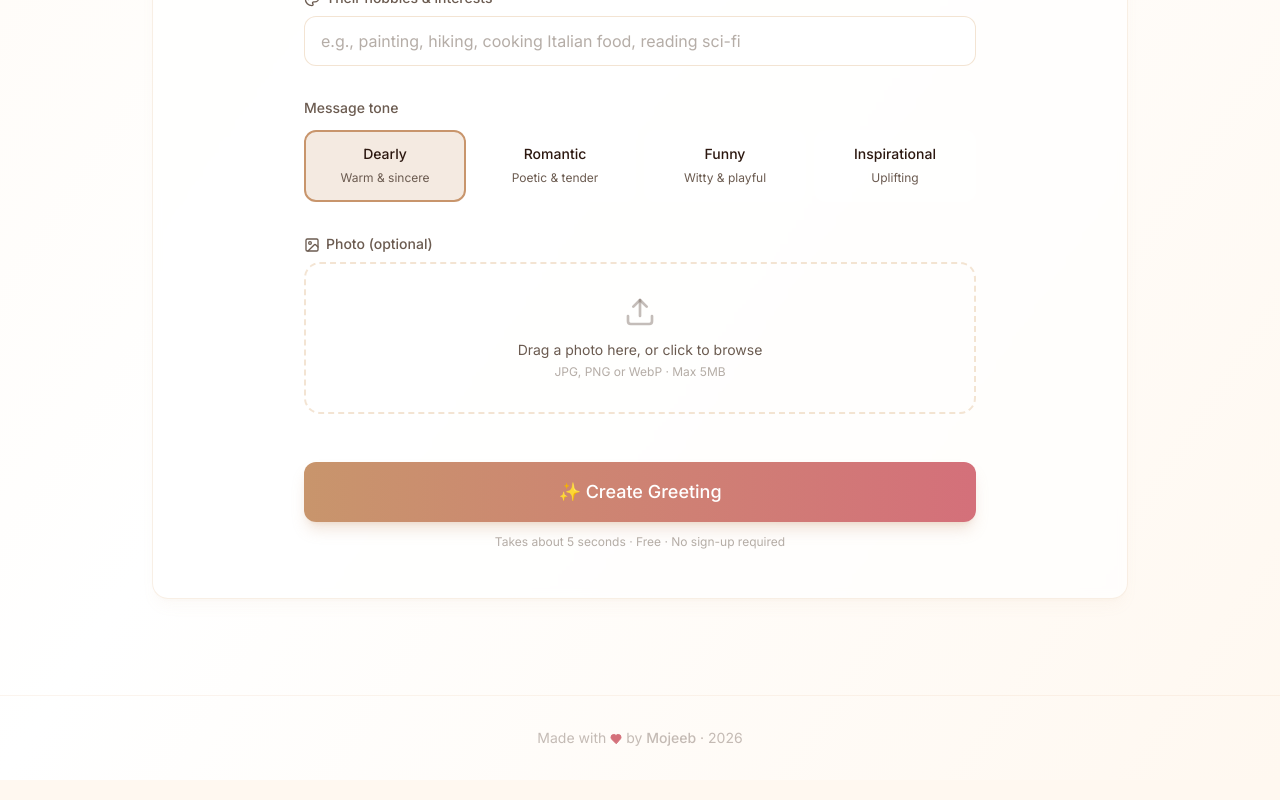
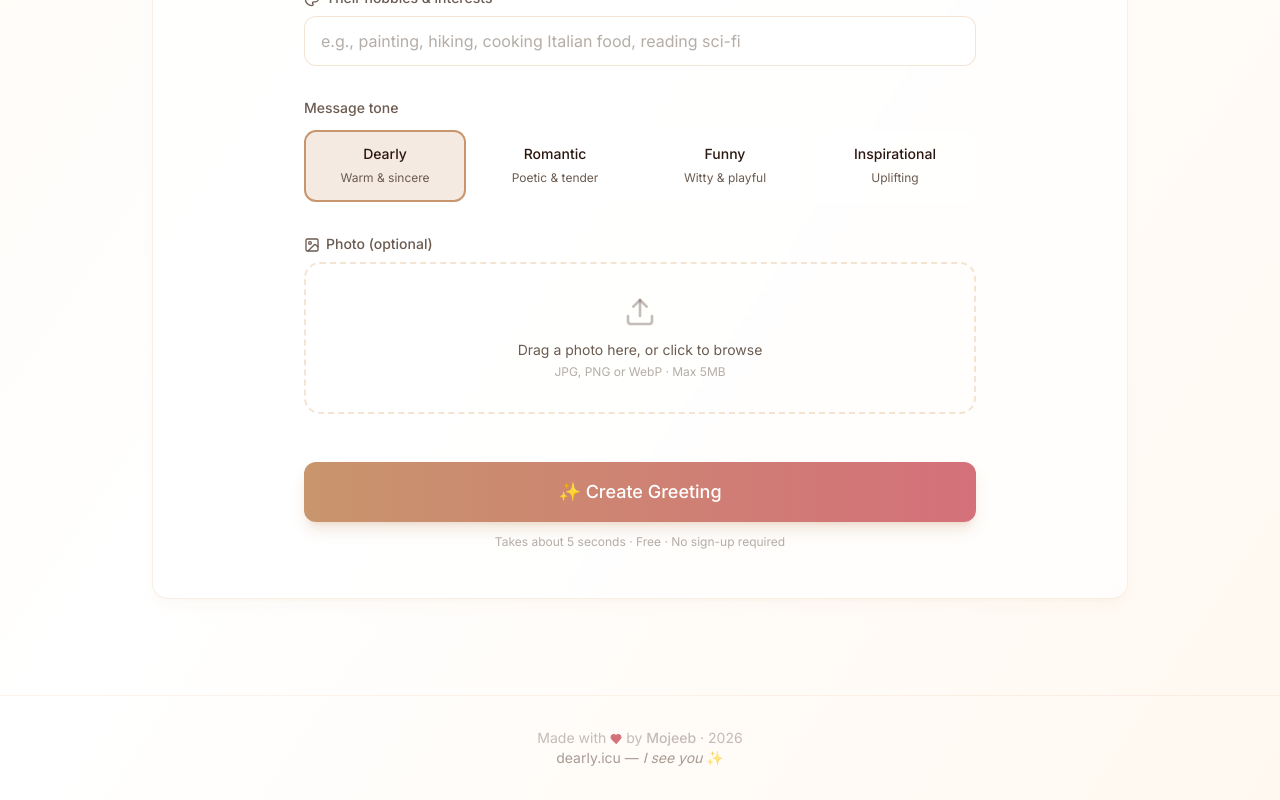
Before and after one commit to mojeebdev/dearly, a Next.js app: page / in a window 1280 px wide. Shown: the part 1126-1926 px from the top of the page. Built offline with nearby package versions, Linux system fonts and the light colour scheme; a web font is replaced by a local one.

Commit message:
update page.tsx

```diff
--- a/app/page.tsx
+++ b/app/page.tsx
@@ -63,6 +63,7 @@ export default function HomePage() {
         >
           Mojeeb
         </a> · {new Date().getFullYear()}
+        <p className="text-sm text-guardian-muted/60">  dearly.icu — <em>I see you</em> ✨</p>
       </footer>
     </div>
   );
```
